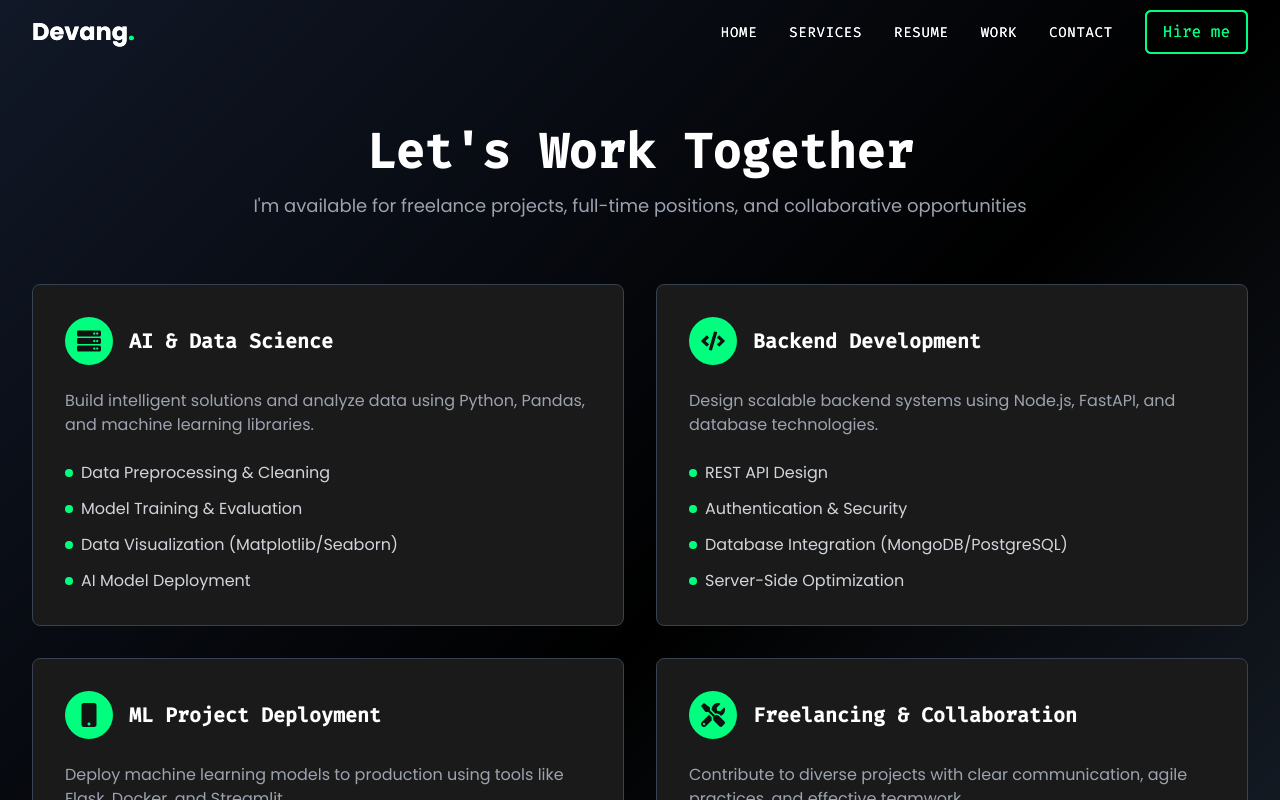
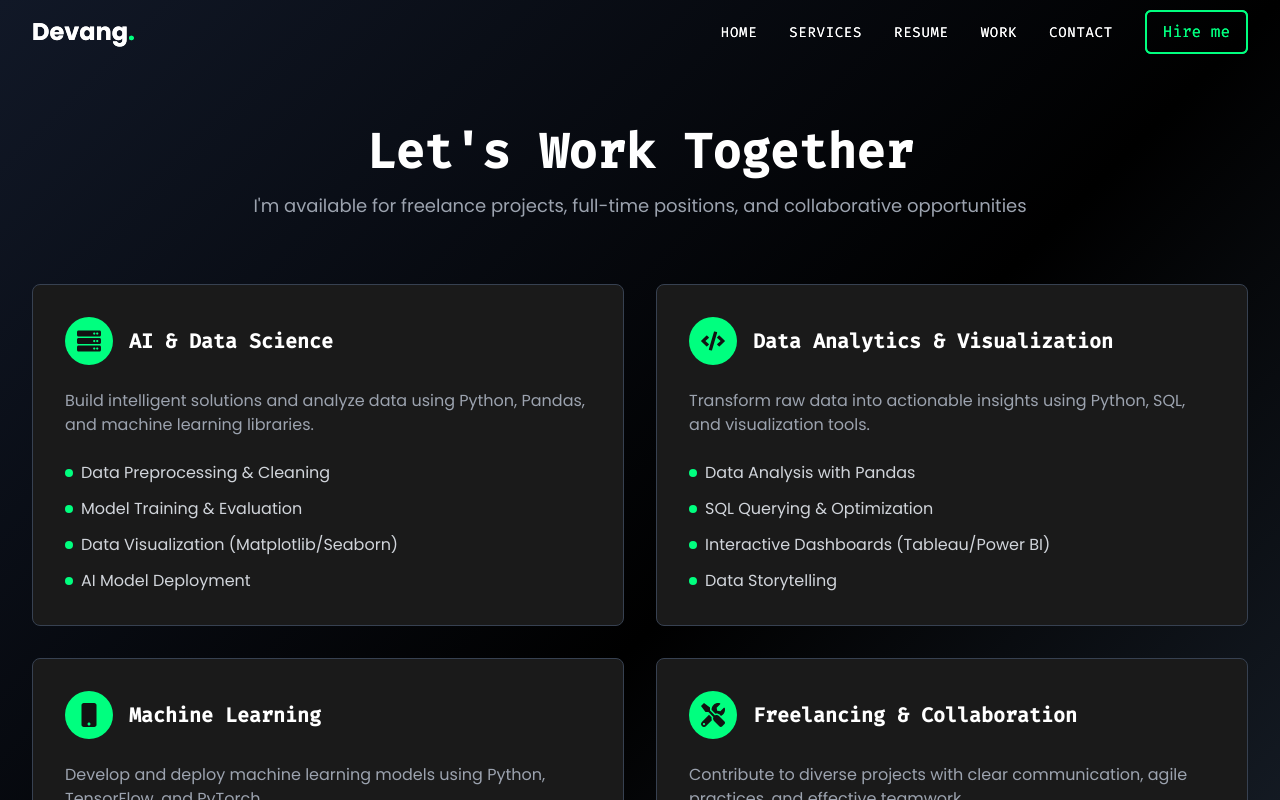
Before and after one commit to DEVang0876/Portfolio-Site, a React (Vite) app: page /hire-me in a window 1280 px wide. Shown: the top 800 px of the page. Built offline with nearby package versions, Linux system fonts and the light colour scheme.

Commit message:
Update HireMe and Work components: Revise project titles, roles, and descriptions to reflect new data analytics and machine learning projects.

```diff
--- a/src/pages/HireMe.jsx
+++ b/src/pages/HireMe.jsx
@@ -17,25 +17,27 @@ const HireMe = () => {
     },
     {
       icon: FaCode,
-      title: "Backend Development",
-      description: "Design scalable backend systems using Node.js, FastAPI, and database technologies.",
+      title: "Data Analytics & Visualization",
+      description: "Transform raw data into actionable insights using Python, SQL, and visualization tools.",
       features: [
-        "REST API Design",
-        "Authentication & Security",
-        "Database Integration (MongoDB/PostgreSQL)",
-        "Server-Side Optimization"
+        "Data Analysis with Pandas",
+        "SQL Querying & Optimization",
+        "Interactive Dashboards (Tableau/Power BI)",
+        "Data Storytelling"
       ]
+
     },
     {
       icon: FaMobile,
-      title: "ML Project Deployment",
-      description: "Deploy machine learning models to production using tools like Flask, Docker, and Streamlit.",
+      title: "Machine Learning",
+      description: "Develop and deploy machine learning models using Python, TensorFlow, and PyTorch.",
       features: [
-        "Model Packaging",
-        "API Integration",
-        "Dockerization",
-        "UI for ML Outputs"
+        "Supervised & Unsupervised Learning",
+        "Model Deployment (Flask/Django)",
+        "Real-time Predictions",
+        "Model Optimization"
       ]
+
     },
     {
       icon: FaTools,
--- a/src/pages/Work.jsx
+++ b/src/pages/Work.jsx
@@ -176,55 +176,55 @@ const Work = () => {
 
   const projects = [
     {
-      title: "100 Days 100 Web Projects",
-      role: "Fullstack Developer",
+      title: "Employee Performance Prediction and Dashbord",
+      role: "Data Scientist & ML Engineer",
       type: "Open Source | Personal",
-      description: "A challenge-based project where 100 unique web projects were developed in 100 days to enhance frontend and backend skills.",
-      techStack: ["React.js", "Tailwind CSS", "Node.js", "Vercel"],
-      github: "https://github.com/dhairyagothi/100_days_100_web_project",
-      live: "https://100-days-100-web-project.vercel.app",
-      image: "/projects/100days.png"
+      description: "Predicting employee performance using ML models and visualizing data through an interactive dashboard.",
+      techStack: ["SciKit Learn", "Flask", "Python", "Vercel"],
+      github: "https://github.com/OMCHOKSI108/EMPLOYEE-PERFORMANCE-PREDICTION-",
+      live: "https://employee-yp79.onrender.com",
+      image: "/projects/Emp.png"
     },
     {
-      title: "Waste Sort AI",
-      role: "ML Model Development / Backend",
-      type: "Group Project | AI-based",
-      description: "AI-powered waste classification system using real-time object detection and ML model integration.",
-      techStack: ["Python", "YOLOv8", "Streamlit", "React.js", "Flask"],
-      github: "https://github.com/dhairyagothi/wastesort-ai-deployment",
-      live: "https://waste-sortai.vercel.app",
-      image: "/projects/wastesort.png"
+      title: "Deviine-AI",
+      role: "Machine Learning Engineer",
+      type: "AI-based Personal project",
+      description: "An AI-based personal assistant that can answer questions and perform tasks using natural language processing.",
+      techStack: ["Python", "Flask", "Streamlit", "Gemini API"],
+      github: "https://github.com/DEVang0876/Deviine-AI",
+      live: "https://deviine-ai.vercel.app",
+      image: "/projects/deviine.png"
     },
     {
-      title: "Station Saarthi",
-      role: "Fullstack Developer",
-      type: "Smart India Hackathon | Gov PS",
-      description: "A smart navigation system for railway stations designed to guide passengers in real-time.",
-      techStack: ["React.js", "Node.js", "Google Maps API"],
-      github: "https://github.com/dhairyagothi/StationGuide",
-      live: "https://station-guide.vercel.app",
-      image: "/projects/station.png"
+      title: "AI Image Generator",
+      role: "AI Engineer",
+      type: "AI-based Personal project",
+      description: "An AI-powered image generation tool using diffusers.",
+      techStack: ["Python", "Flask", "Streamlit", "Diffusers"],
+      github: "https://",
+      live: "https://colab.research.google.com/drive/1v_hwIG7XHGtRcG1OlHJU68cT7Q-J-3_Y#scrollTo=rh-iiJutCEQ0",
+      image: "/projects/AI-image.png"
     },
     {
-      title: "Samvidhan Path",
-      role: "Fullstack Developer",
-      type: "Group Project | Civic Education",
-      description: "Interactive and educational website to understand the Indian Constitution through a gamified interface.",
-      techStack: ["React.js", "Tailwind", "Framer Motion", "Node.js"],
-      github: "https://github.com/dhairyagothi/samvidhan--path",
+      title: "Movie Recommendation System",
+      role: "Data Scientist & ML Engineer",
+      type: "Open Source | Personal",
+      description: "A movie recommendation system that suggests movies based on user preferences using collaborative filtering.",
+      techStack: ["Python", "Flask", "Streamlit", "Pandas", "NumPy"],
+      github: "https://github.com/DEVang0876/Movie-Recommendation-System-",
       live: "https://samvidhan-path.vercel.app",
-      image: "/projects/samvidhan.png"
+      image: "/projects/movie.png"
     },
-    {
-      title: "Swasthya Saarthi",
-      role: "Backend Developer",
-      type: "Hackathon | HealthTech",
-      description: "A healthcare accessibility platform simplifying digital health for remote areas and common users.",
-      techStack: ["Node.js", "Express", "MongoDB", "Tailwind", "React.js"],
-      github: "https://github.com/dhairyagothi/swasthya-saarthi",
-      live: "https://swasthya-saarthi.vercel.app",
-      image: "/projects/swasthya.png"
-    }
+      {
+        title: "Open CV",
+        role: "AI Engineer",
+        type: "AI-based Personal project",
+        description: "A project showcasing various OpenCV functionalities including image processing and computer vision tasks.",
+        techStack: ["Python", "OpenCV"],
+        github: "https://github.com/DEVang0876/Face-Detection",
+        live: "",
+        image: "/projects/cv.png"
+      }
   ];
 
   return (
```
